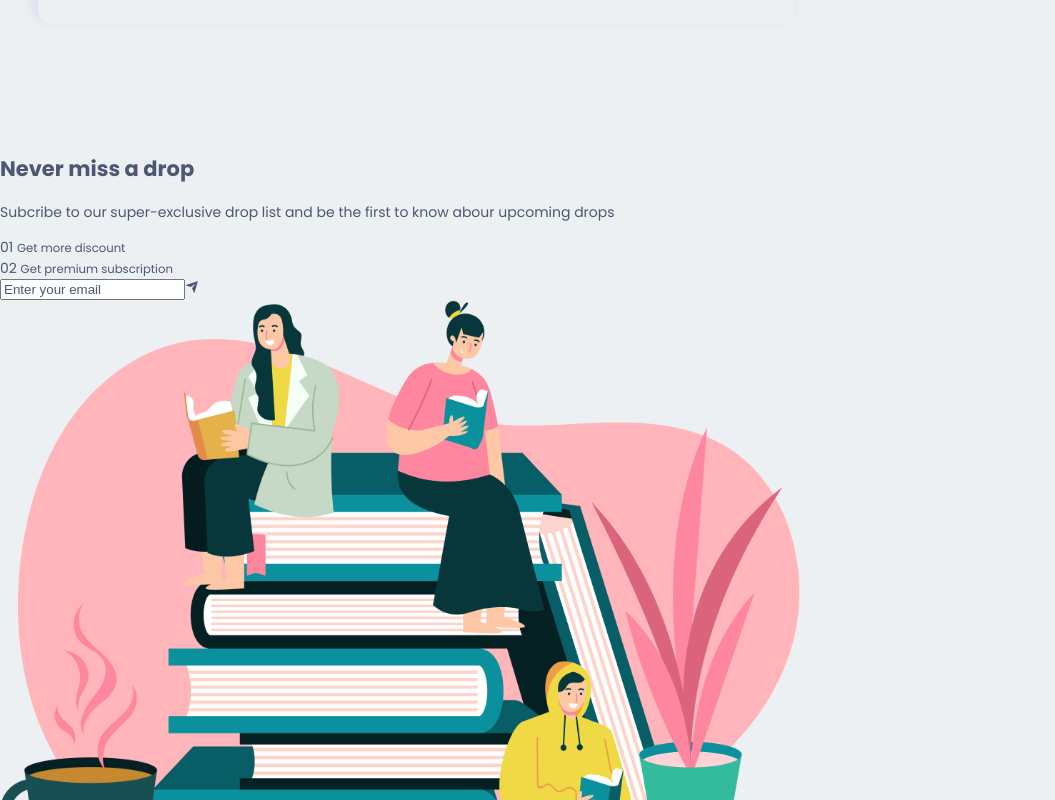
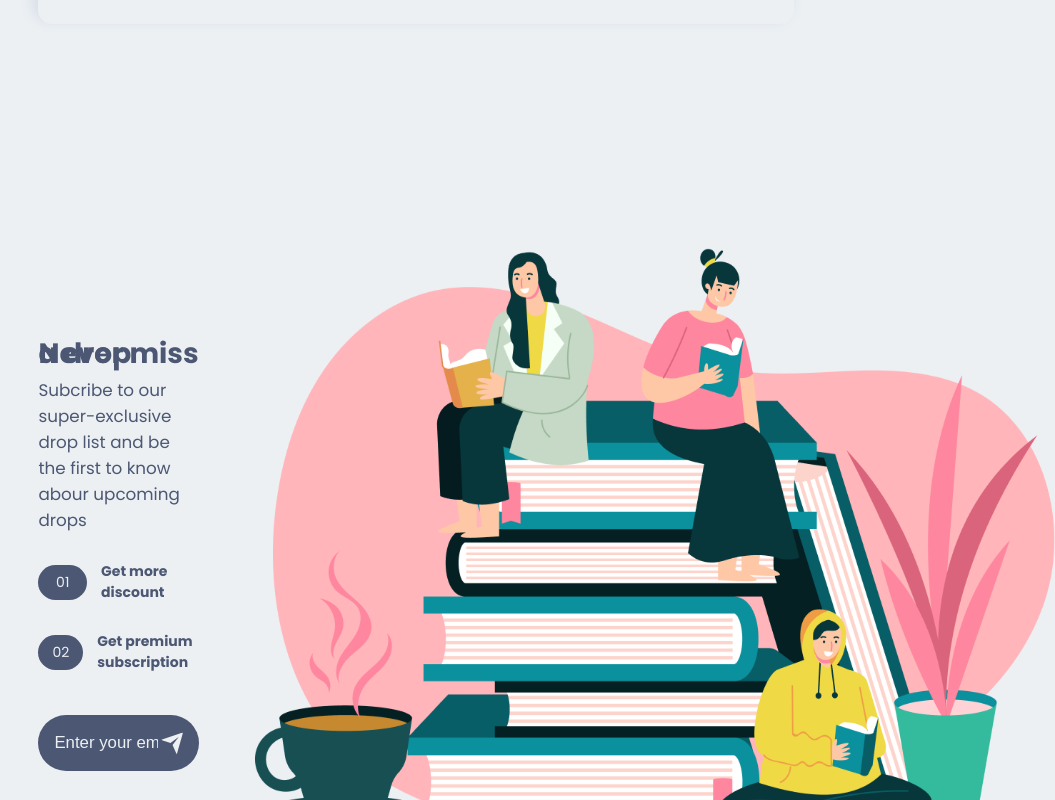
Before and after one commit to shisukeUrahara/web3-nft-marketplace, a Next.js app in the folder client/: page / in a window 768 px wide. Shown: the part 3520-4320 px from the top of the page, 1055 px wide, since content can reach past the window. Built offline with nearby package versions, Linux system fonts and the light colour scheme.

Commit message:
styled subscribe component

```diff
--- a/client/src/components/Subscribe/Subscribe.jsx
+++ b/client/src/components/Subscribe/Subscribe.jsx
@@ -41,7 +41,6 @@ const Subscribe = () => {
                         width={800}
                         height={600}
                     />
-
                 </div>
 
             </div>
--- a/client/src/components/Subscribe/Subscribe.module.css
+++ b/client/src/components/Subscribe/Subscribe.module.css
@@ -0,0 +1,106 @@
+
+
+.subscribe{
+    width: 100%;
+}
+
+.subscribe_box{
+    width: 80%;
+    margin: 0 auto;
+    padding:  8rem 0;
+
+    display: grid;
+    grid-template-columns: 1.5fr 2fr;
+    align-items: center;
+}
+
+.subscribe_box_left h2{
+    font-size: 3rem;
+    line-height: 0;
+}
+
+.subscribe_box p{
+    font-size: 1.2rem;
+}
+
+.subscribe_box_left_box{
+    display: flex;
+    align-items: center;
+    gap: 1rem;
+    margin-top: 2rem;
+}
+
+.subscribe_box_left_box small{
+    font-size: 1rem;
+    font-weight: 700;
+}
+
+.subscribe_box_left_box span{
+    background-color: var(--icons-color);
+    color: var(--main-bg-color);
+    padding: .5rem 1rem;
+    border-radius: 2rem;
+    width: 4rem;
+    text-align: center;
+}
+
+.subscribe_box_left_input{
+    margin-top: 3rem;
+    padding: 2rem;
+    width: 80%;
+    border-radius: 4rem;
+    background-color: var(--icons-color);
+    color: var(--main-bg-color);
+
+    display: flex;
+    align-items: center;
+}
+
+.subscribe_box_left_input input{
+    background-color: transparent;
+    border: 0;
+    outline: none;
+    width: 90%;
+}
+
+.subscribe_box_left_input input::placeholder{
+    color: var(--main-bg-color);
+    font-size: 1.2rem;
+}
+
+.subscribe_box_left_input_icon{
+    font-size: 2rem;
+}
+
+@media screen and (min-device-width: 320px) and (max-device-width: 768px){
+    .subscribe_box{
+        width: 90%;
+        grid-template-columns: 1fr;
+        gap: 4rem;
+    }
+    .subscribe_box_left_input{
+        width: 100%;
+        padding: 1rem;
+    }
+
+    .subscribe_box_left  h2{
+        font-size: 2rem;
+    }
+}
+
+@media screen and (min-device-width: 768px) and (max-device-width: 1024px){
+    .subscribe_box{
+        width: 90%;
+        grid-template-columns: repeat(2, 1fr);
+        gap: 4rem;
+    }
+
+    .subscribe_box_left_input{
+        width: 100%;
+        padding: 1rem;
+    }
+
+    .subscribe_box_left  h2{
+        font-size: 2rem;
+    }
+}
```
